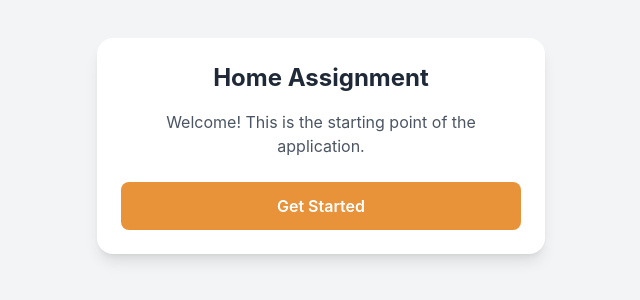
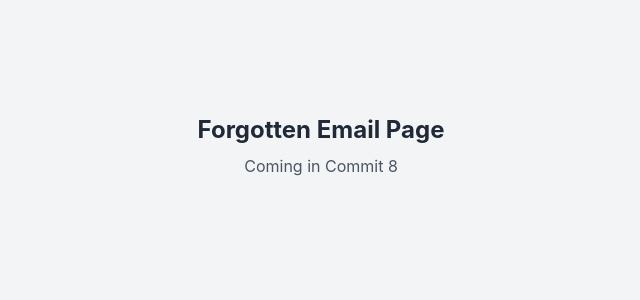
Before and after one commit to tannguyen25121990/home-assignment, a React (Vite) app: page /forgotten-email in a window 1280 px wide. Shown: the part 254-554 px from the top of the page, without its empty margins (319-959 px from the left). Built offline with nearby package versions, Linux system fonts and the light colour scheme.

Commit message:
feat: add React Router and Zustand for routing and state management

```diff
--- a/src/App.tsx
+++ b/src/App.tsx
@@ -1,18 +1,16 @@
+import { BrowserRouter, Routes, Route } from 'react-router-dom'
+import { LoginPage } from './pages/LoginPage'
+import { ForgottenEmailPage } from './pages/ForgottenEmailPage'
 import './index.css'
 
 function App() {
   return (
-    <div className="min-h-screen flex items-center justify-center bg-gray-100">
-      <div className="card max-w-md w-full mx-4">
-        <h1 className="text-2xl font-bold text-center text-gray-800 mb-4">Home Assignment</h1>
-        <p className="text-gray-600 text-center">
-          Welcome! This is the starting point of the application.
-        </p>
-        <div className="mt-6">
-          <button className="btn-primary w-full">Get Started</button>
-        </div>
-      </div>
-    </div>
+    <BrowserRouter>
+      <Routes>
+        <Route path="/" element={<LoginPage />} />
+        <Route path="/forgotten-email" element={<ForgottenEmailPage />} />
+      </Routes>
+    </BrowserRouter>
   )
 }
 
--- /dev/null
+++ b/src/pages/ForgottenEmailPage.tsx
@@ -0,0 +1,10 @@
+export function ForgottenEmailPage() {
+  return (
+    <div className="min-h-screen flex items-center justify-center bg-gray-100">
+      <div className="text-center">
+        <h1 className="text-2xl font-bold text-gray-800">Forgotten Email Page</h1>
+        <p className="text-gray-600 mt-2">Coming in Commit 8</p>
+      </div>
+    </div>
+  )
+}
--- /dev/null
+++ b/src/pages/LoginPage.tsx
@@ -0,0 +1,10 @@
+export function LoginPage() {
+  return (
+    <div className="min-h-screen flex items-center justify-center bg-gray-100">
+      <div className="text-center">
+        <h1 className="text-2xl font-bold text-gray-800">Login Page</h1>
+        <p className="text-gray-600 mt-2">Coming in Commit 7</p>
+      </div>
+    </div>
+  )
+}
--- /dev/null
+++ b/src/store/authStore.ts
@@ -0,0 +1,29 @@
+import { create } from 'zustand'
+import { persist } from 'zustand/middleware'
+
+interface AuthState {
+  email: string | null
+  isLoggedIn: boolean
+  isLoading: boolean
+  setEmail: (email: string) => void
+  setLoading: (loading: boolean) => void
+  login: (email: string) => void
+  logout: () => void
+}
+
+export const useAuthStore = create<AuthState>()(
+  persist(
+    (set) => ({
+      email: null,
+      isLoggedIn: false,
+      isLoading: false,
+      setEmail: (email) => set({ email }),
+      setLoading: (isLoading) => set({ isLoading }),
+      login: (email) => set({ email, isLoggedIn: true, isLoading: false }),
+      logout: () => set({ email: null, isLoggedIn: false }),
+    }),
+    {
+      name: 'auth-storage',
+    }
+  )
+)
--- /dev/null
+++ b/src/store/languageStore.ts
@@ -0,0 +1,27 @@
+import { create } from 'zustand'
+import { persist } from 'zustand/middleware'
+
+type Language = 'en' | 'ja'
+
+interface LanguageState {
+  language: Language
+  setLanguage: (lang: Language) => void
+}
+
+// Get browser language, default to 'en'
+const getBrowserLanguage = (): Language => {
+  const browserLang = navigator.language.toLowerCase()
+  return browserLang.startsWith('ja') ? 'ja' : 'en'
+}
+
+export const useLanguageStore = create<LanguageState>()(
+  persist(
+    (set) => ({
+      language: getBrowserLanguage(),
+      setLanguage: (language) => set({ language }),
+    }),
+    {
+      name: 'language-storage',
+    }
+  )
+)
```
Also changed, not shown: package.json (+14 -12 lines), 2 other files (tests, documents, lock files or other folders).
